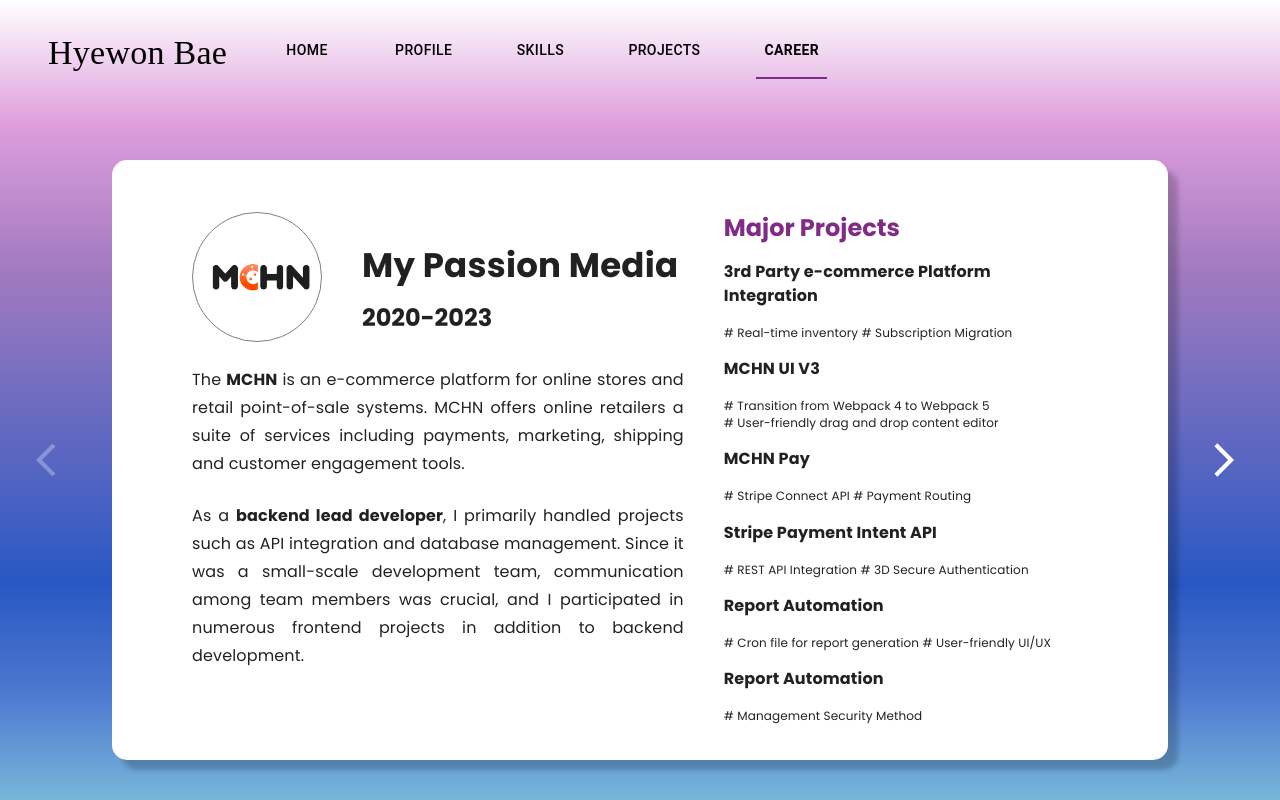
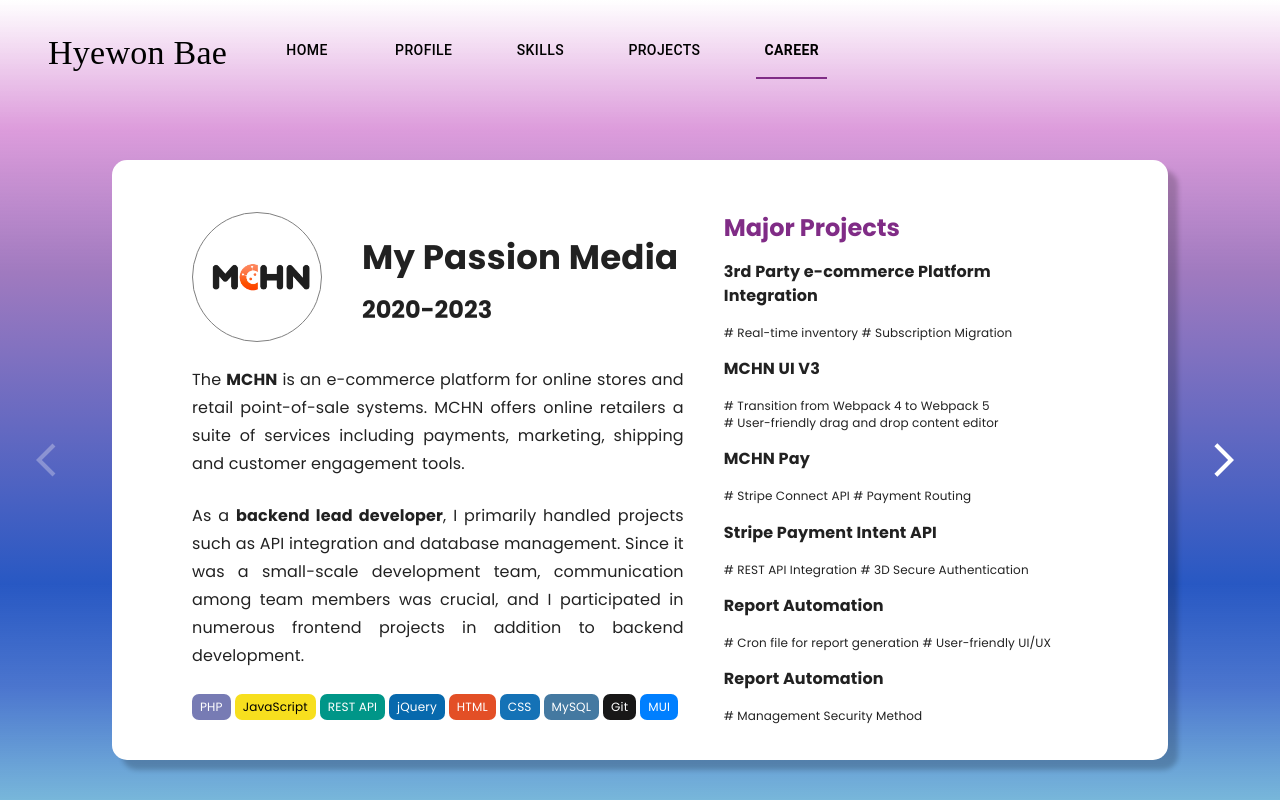
Before and after one commit to hyewon93/hyewon_portfolio_2024v, a React (Create React App) app: page /career in a window 1280 px wide. Shown: the top 800 px of the page. Built offline with nearby package versions, Linux system fonts and the light colour scheme; a web font is replaced by a local one.

Commit message:
Add tech stack badges on career page

```diff
--- a/src/layouts/Career.js
+++ b/src/layouts/Career.js
@@ -1,4 +1,4 @@
-import { Box, Button, Container, Stack, Typography } from '@mui/material';
+import { Badge, Box, Button, Chip, Container, Stack, Typography } from '@mui/material';
 import { useState } from 'react';
 
 import mchn_logo from '../assets/mchn_logo.png';
@@ -39,7 +39,7 @@
                     <img src={mchn_logo} width="100px"/>
                   </Box>
 
-                  <Stack direction="column" spacing={2} sx={{ ml: 5, mt: 4 }}>
+                  <Stack direction="column" spacing={2} sx={{ ml: 5, mt: 3 }}>
                     <Typography variant='h4' sx={{ fontWeight: 'bold' }}>My Passion Media</Typography>
                     <Typography variant='h5' sx={{ fontWeight: 'bold' }}>2020-2023</Typography>
                   </Stack>
@@ -53,6 +53,17 @@
                   Since it was a small-scale development team, communication among team members was crucial,
                   and I participated in numerous frontend projects in addition to backend development.
                 </Typography>
+                <Stack direction="row">
+                  <Badge sx={{ backgroundColor: '#777BB4', color: '#fff', mr: 0.5, fontSize: '12px', pl: 1, pr: 1, pt: 0.5, pb: 0.5, borderRadius: '7px'}}>PHP</Badge>
+                  <Badge sx={{ backgroundColor: '#F7DF1E', color: '#000', mr: 0.5, fontSize: '12px', pl: 1, pr: 1, pt: 0.5, pb: 0.5, borderRadius: '7px' }}>JavaScript</Badge>
+                  <Badge sx={{ backgroundColor: '#009688', color: '#fff', mr: 0.5, fontSize: '12px', pl: 1, pr: 1, pt: 0.5, pb: 0.5, borderRadius: '7px' }}>REST API</Badge>
+                  <Badge sx={{ backgroundColor: '#0769AD', color: '#fff', mr: 0.5, fontSize: '12px', pl: 1, pr: 1, pt: 0.5, pb: 0.5, borderRadius: '7px' }}>jQuery</Badge>
+                  <Badge sx={{ backgroundColor: '#E34F26', color: '#fff', mr: 0.5, fontSize: '12px', pl: 1, pr: 1, pt: 0.5, pb: 0.5, borderRadius: '7px' }}>HTML</Badge>
+                  <Badge sx={{ backgroundColor: '#1572B6', color: '#fff', mr: 0.5, fontSize: '12px', pl: 1, pr: 1, pt: 0.5, pb: 0.5, borderRadius: '7px' }}>CSS</Badge>
+                  <Badge sx={{ backgroundColor: '#4479A1', color: '#fff', mr: 0.5, fontSize: '12px', pl: 1, pr: 1, pt: 0.5, pb: 0.5, borderRadius: '7px' }}>MySQL</Badge>
+                  <Badge sx={{ backgroundColor: '#181717', color: '#fff', mr: 0.5, fontSize: '12px', pl: 1, pr: 1, pt: 0.5, pb: 0.5, borderRadius: '7px' }}>Git</Badge>
+                  <Badge sx={{ backgroundColor: '#007FFF', color: '#fff', mr: 0.5, fontSize: '12px', pl: 1, pr: 1, pt: 0.5, pb: 0.5, borderRadius: '7px' }}>MUI</Badge>
+                </Stack>
               </Stack>
               <Stack direction="column" spacing={2} sx={{ mt: 2, ml: 5}}>
               <Typography variant='h5' sx={{ fontWeight: 'bold', color: '#802c86' }}>Major Projects</Typography>
@@ -81,7 +92,7 @@
                     <img src={airsoft_logo} width="100px"/>
                   </Box>
 
-                  <Stack direction="column" spacing={2} sx={{ ml: 5, mt: 4 }}>
+                  <Stack direction="column" spacing={2} sx={{ ml: 5, mt: 3 }}>
                     <Typography variant='h4' sx={{ fontWeight: 'bold' }}>Airsoft</Typography>
                     <Typography variant='h5' sx={{ fontWeight: 'bold' }}>2016-2019</Typography>
                   </Stack>
@@ -94,6 +105,17 @@
                   As an <b>web developer</b>, I collaborated with <i>Asiana Airlines' IT team</i> for several years within the organization.
                   My responsibilities included creating their flight booking system and gaining expertise in integrating the interface into the CRS (Amadeus).
                 </Typography>
+                <Stack direction="row">
+                  <Badge sx={{ backgroundColor: '#4B4B77', color: '#fff', mr: 0.5, fontSize: '12px', pl: 1, pr: 1, pt: 0.5, pb: 0.5, borderRadius: '7px'}}>JAVA</Badge>
+                  <Badge sx={{ backgroundColor: '#6DB33F', color: '#fff', mr: 0.5, fontSize: '12px', pl: 1, pr: 1, pt: 0.5, pb: 0.5, borderRadius: '7px' }}>Spring</Badge>
+                  <Badge sx={{ backgroundColor: '#F7DF1E', color: '#000', mr: 0.5, fontSize: '12px', pl: 1, pr: 1, pt: 0.5, pb: 0.5, borderRadius: '7px' }}>JavaScript</Badge>
+                  <Badge sx={{ backgroundColor: '#0769AD', color: '#fff', mr: 0.5, fontSize: '12px', pl: 1, pr: 1, pt: 0.5, pb: 0.5, borderRadius: '7px' }}>jQuery</Badge>
+                  <Badge sx={{ backgroundColor: '#E34F26', color: '#fff', mr: 0.5, fontSize: '12px', pl: 1, pr: 1, pt: 0.5, pb: 0.5, borderRadius: '7px' }}>HTML</Badge>
+                  <Badge sx={{ backgroundColor: '#1572B6', color: '#fff', mr: 0.5, fontSize: '12px', pl: 1, pr: 1, pt: 0.5, pb: 0.5, borderRadius: '7px' }}>CSS</Badge>
+                  <Badge sx={{ backgroundColor: '#F80000', color: '#fff', mr: 0.5, fontSize: '12px', pl: 1, pr: 1, pt: 0.5, pb: 0.5, borderRadius: '7px' }}>Oracle</Badge>
+                  <Badge sx={{ backgroundColor: '#D22128', color: '#fff', mr: 0.5, fontSize: '12px', pl: 1, pr: 1, pt: 0.5, pb: 0.5, borderRadius: '7px' }}>Apache</Badge>
+                  <Badge sx={{ backgroundColor: '#809CC9', color: '#fff', mr: 0.5, fontSize: '12px', pl: 1, pr: 1, pt: 0.5, pb: 0.5, borderRadius: '7px' }}>Subversion</Badge>
+                </Stack>
               </Stack>
               <Stack direction="column" spacing={2} sx={{ mt: 2, ml: 5}}>
               <Typography variant='h5' sx={{ fontWeight: 'bold', color: '#802c86' }}>Major Projects</Typography>
```
